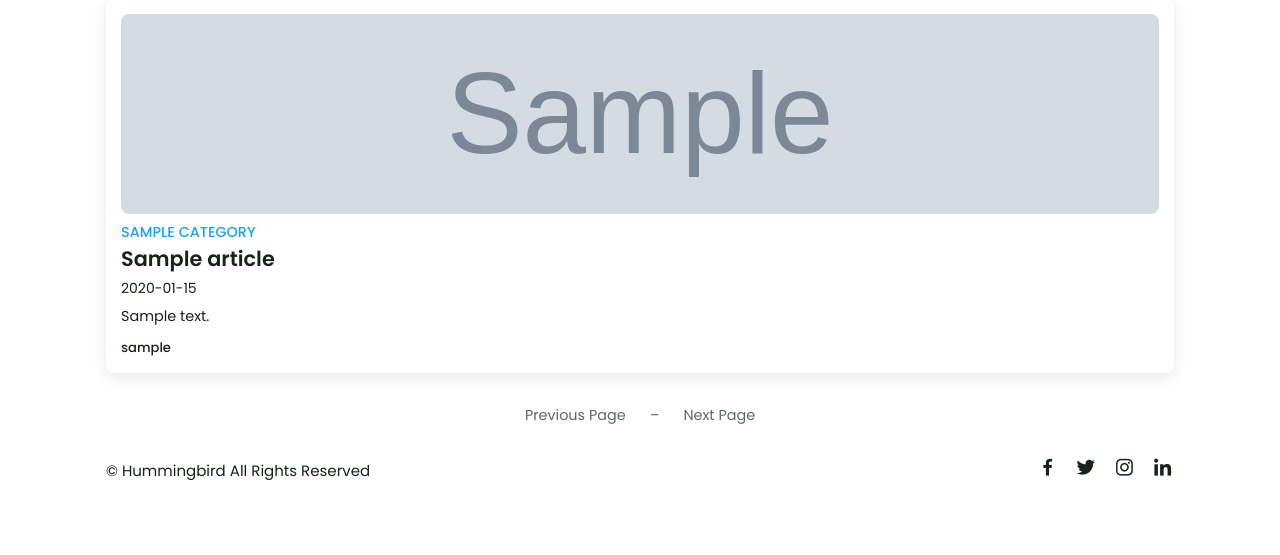
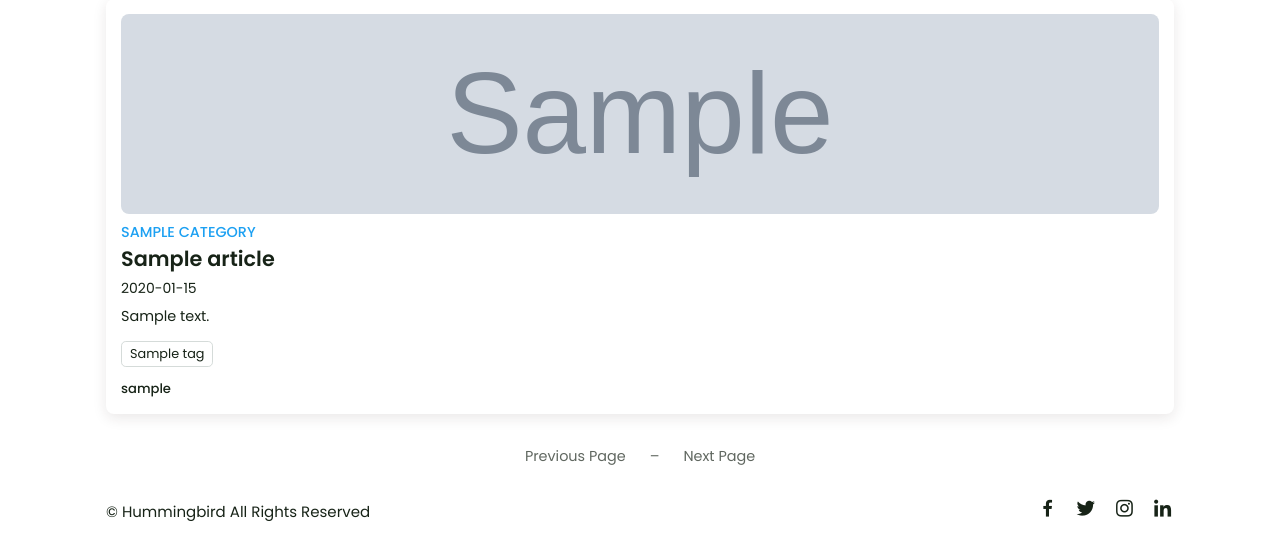
Before and after one commit to TobiasAschenbrenner/hummingbird, a Flask app: page / in a window 1280 px wide. Shown: the part 550-1105 px from the top of the page. Before the commit the page ends 1030 px from the top, so only its background shows below. Run offline with Flask 3, Linux system fonts and the light colour scheme; tables that the repository leaves empty hold one stand-in row (values such as "Sample post"); grey boxes marked "Sample" are stand-in pictures; parts of the project's set-up code (start-up, migrations or seed data) failed here and were passed over.

Commit message:
feat: display article tags without per-article queries

```diff
--- a/app/articles/queries.py
+++ b/app/articles/queries.py
@@ -1,5 +1,5 @@
 from sqlalchemy import func
-from sqlalchemy.orm import joinedload
+from sqlalchemy.orm import joinedload, selectinload
 
 from app.articles.models import Article, Category
 from app.extensions import db
@@ -25,7 +25,9 @@ def list_categories_with_article_counts():
 
 def paginate_articles(*, page, per_page, category_id=None):
     query = Article.query.options(
-        joinedload(Article.author), joinedload(Article.category)
+        joinedload(Article.author),
+        joinedload(Article.category),
+        selectinload(Article.tags),
     )
     if category_id is not None:
         query = query.filter(Article.category_id == category_id)
@@ -34,7 +36,11 @@ def paginate_articles(*, page, per_page, category_id=None):
 
 def get_article_by_slug(slug):
     return (
-        Article.query.options(joinedload(Article.author), joinedload(Article.category))
+        Article.query.options(
+            joinedload(Article.author),
+            joinedload(Article.category),
+            selectinload(Article.tags),
+        )
         .filter_by(slug=slug)
         .first()
     )
--- a/app/static/css/articles.css
+++ b/app/static/css/articles.css
@@ -69,6 +69,25 @@
 .author-name {
   font-size: 0.82rem;
   font-weight: 500;
+}
+.article-tags {
+  display: flex;
+  flex-wrap: wrap;
+  gap: 0.5rem;
+  margin-block: 0.75rem;
+  list-style: none;
+}
+.article-tags li {
+  max-width: 100%;
+}
+.tag-label {
+  display: inline-block;
+  padding: 0.2rem 0.5rem;
+  border: 1px solid var(--border);
+  border-radius: 0.3rem;
+  color: var(--text);
+  font-size: 0.8rem;
+  overflow-wrap: anywhere;
 }
 .image-placeholder {
   display: grid;
--- /dev/null
+++ b/app/templates/articles/_tags.html
@@ -0,0 +1,7 @@
+{% if article.tags %}
+  <ul class="article-tags" aria-label="Article tags">
+    {% for tag in article.tags %}
+      <li><span class="tag-label">{{ tag.name }}</span></li>
+    {% endfor %}
+  </ul>
+{% endif %}
--- a/app/templates/articles/detail.html
+++ b/app/templates/articles/detail.html
@@ -13,6 +13,7 @@
     </div>
   </section>
   <section class="article-content reading-container">
+    {% include "articles/_tags.html" %}
     <p class="article-body">{{ article.body }}</p>
   </section>
 {% endblock %}
--- a/app/templates/articles/index.html
+++ b/app/templates/articles/index.html
@@ -28,6 +28,7 @@
           <time class="article-date" datetime="{{ article.created_at.isoformat() }}">{{ article.created_at }}</time>
         {% endif %}
         <p class="article-description">{{ article.description }}</p>
+        {% include "articles/_tags.html" %}
         {% if article.author %}
           <p class="author-name">{{ article.author.username }}</p>
         {% endif %}
```
Also changed, not shown: tests/test_application.py (+32 -2 lines), README.md.
